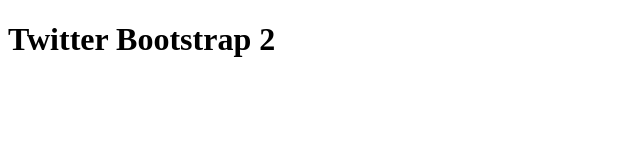
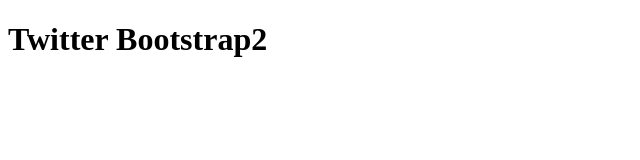
Before and after one commit to MarquisSewell/Bootstrap2, a plain HTML site: page index.html in a window 1280 px wide. Shown: the full height of the page, 0-640 px from the left. Drawn offline with Linux system fonts and the light colour scheme.

```diff
--- a/index.html
+++ b/index.html
@@ -12,7 +12,7 @@
 
   <body>
 
-    <h1>Twitter Bootstrap 2</h1>
+    <h1>Twitter Bootstrap2</h1>
 
   </body>
 
```
